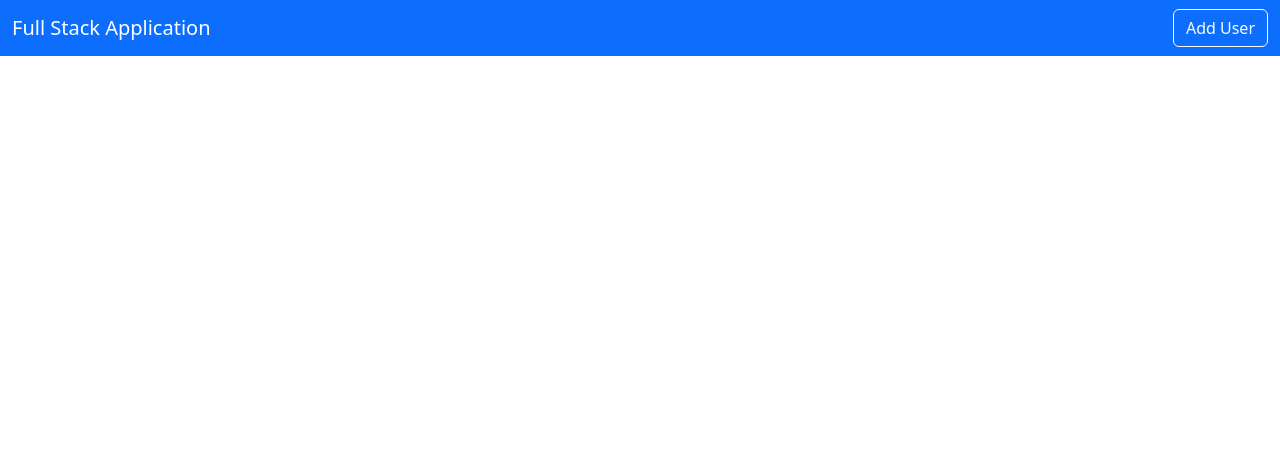
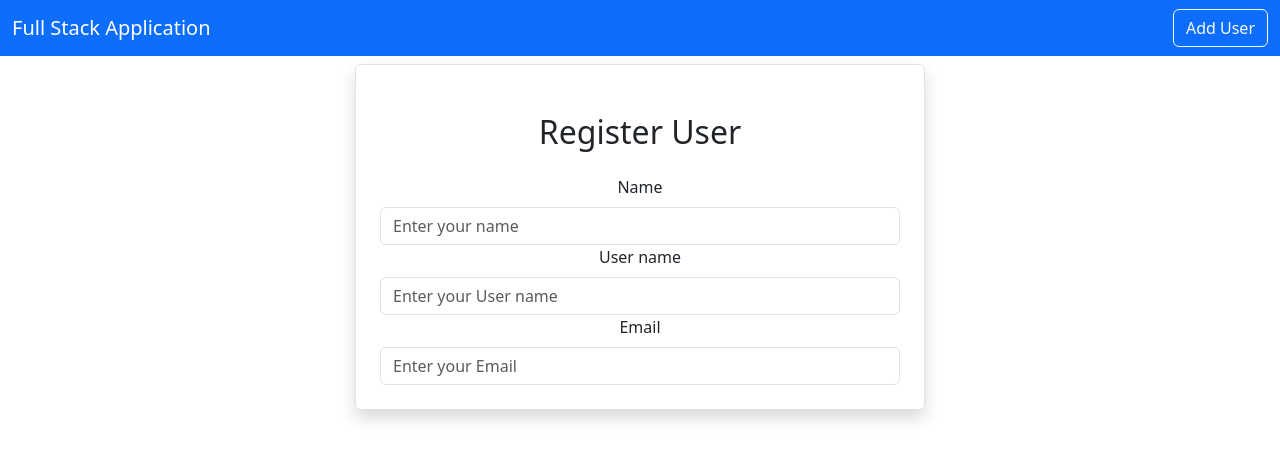
Before and after one commit to senithdakshina/jewellery_auth_user_front, a React (Create React App) app: page /adduser in a window 1280 px wide. Shown: the top 460 px of the page. Built offline with nearby package versions, Linux system fonts and the light colour scheme.

Commit message:
add user

```diff
--- a/src/App.js
+++ b/src/App.js
@@ -17,7 +17,7 @@ function App() {
 
      <Routes>
       <Route exact path="/" element={<Home />}/>
-      <Route exact path='/adduser' element={AddUsers}/>
+      <Route exact path="/adduser" element={<AddUsers/>}/>
 
      </Routes>
 
--- a/src/Users/AddUsers.js
+++ b/src/Users/AddUsers.js
@@ -5,7 +5,23 @@ export default function AddUsers() {
     <div className='container'>
         <div className='row'>
             <div className='col-md-6 offset-md-3 border rounded p-4 mt-2 shadow'>
-                <h2 className='text-center m-4'>Register Ur</h2>
+                <h2 className='text-center m-4'>Register User</h2>
+
+                <div className='mb3'>
+                  <label htmlFor='Name' className='form-label'> Name</label>
+                  <input type={"text"} className='form-control' placeholder="Enter your name" name='name'/>
+                </div>
+
+                <div className='mb3'>
+                  <label htmlFor='Username' className='form-label'> User name</label>
+                  <input type={"text"} className='form-control' placeholder="Enter your User name" name='name'/>
+                </div>
+
+                <div className='mb3'>
+                  <label htmlFor='Name' className='form-label'> Email</label>
+                  <input type={"text"} className='form-control' placeholder="Enter your Email" name='name'/>
+                </div>
+
             </div>
         </div>
 
```
